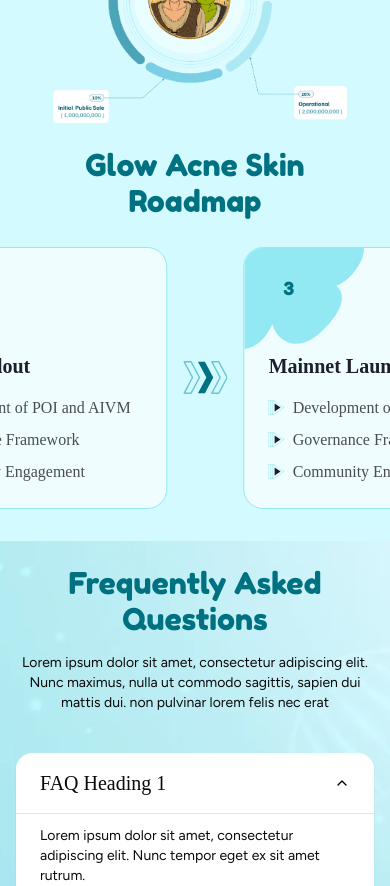
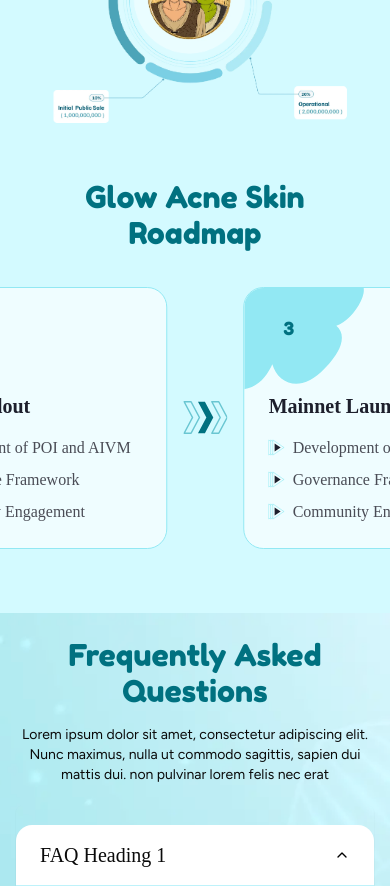
Before and after one commit to tarifalhasan/Glow-Acne-Free-Skin, a React (Vite) app: page / in a window 390 px wide. Shown: the part 4600-5486 px from the top of the page. Built offline with nearby package versions, Linux system fonts and the light colour scheme; a web font is replaced by a local one.

Commit message:
update added:dialog

```diff
--- a/src/components/pages/home/Roadmap.tsx
+++ b/src/components/pages/home/Roadmap.tsx
@@ -59,15 +59,15 @@ const Roadmap = () => {
   return (
     <section
       id="roadmap"
-      className="py-6 scroll-mt-10 lg:py-10 xl:py-24 lg:mt-10"
+      className="py-14 scroll-mt-10 lg:py-10 xl:py-24 lg:mt-10"
     >
       <div className=" relative overflow-hidden ">
-        <div className="text-center mb-5 container ">
+        <div className="text-center mb-7 container ">
           <h2 className="text-3xl lg:text-4xl xl:text-5xl font-fredoka-one  mb-4 text-skin-dark-green">
             Glow Acne Skin Roadmap
           </h2>
         </div>
-        <Marquee pauseOnHover className="[--duration:30s] items-center">
+        <Marquee pauseOnHover className="[--duration:30s]  items-center">
           {ROADMAP_DATA.map((item) => (
             <div key={item.id} className="flex items-center w-full">
               <StepCard step={item} clssName="w-full " />
```
